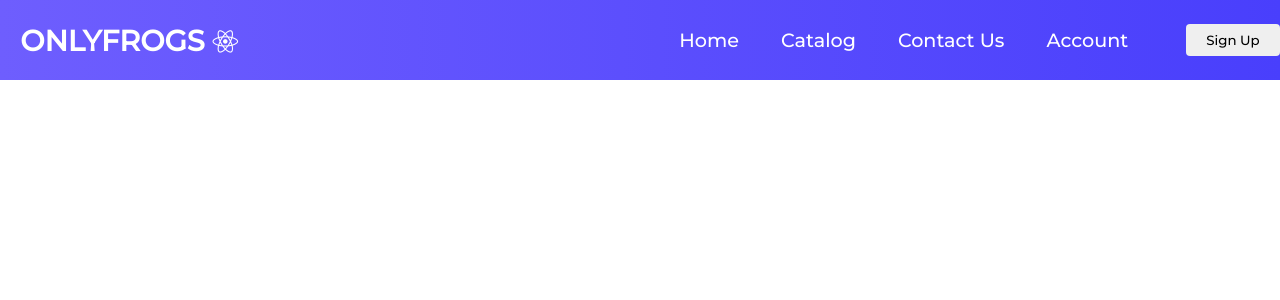
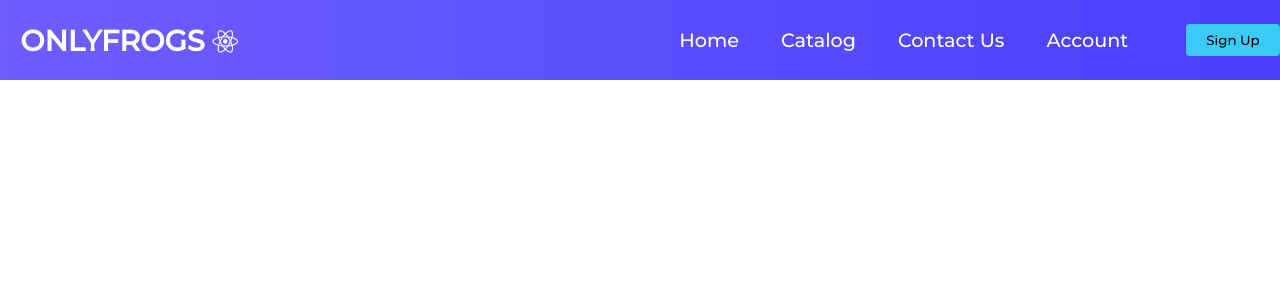
Before and after one commit to sarah-blazic/JavaScript-Blues, a React (Create React App) app: page / in a window 1280 px wide. Shown: the top 300 px of the page. Built offline with nearby package versions, Linux system fonts and the light colour scheme.

Commit message:
sblazic: fixed sign up button color

```diff
--- a/src/components/Button.css
+++ b/src/components/Button.css
@@ -5,6 +5,7 @@
 .btn {
   padding: 8px 20px;
   border-radius: 4px;
+  background-color: var(--primary);
   outline: none;
   border: none;
   cursor: pointer;
```
